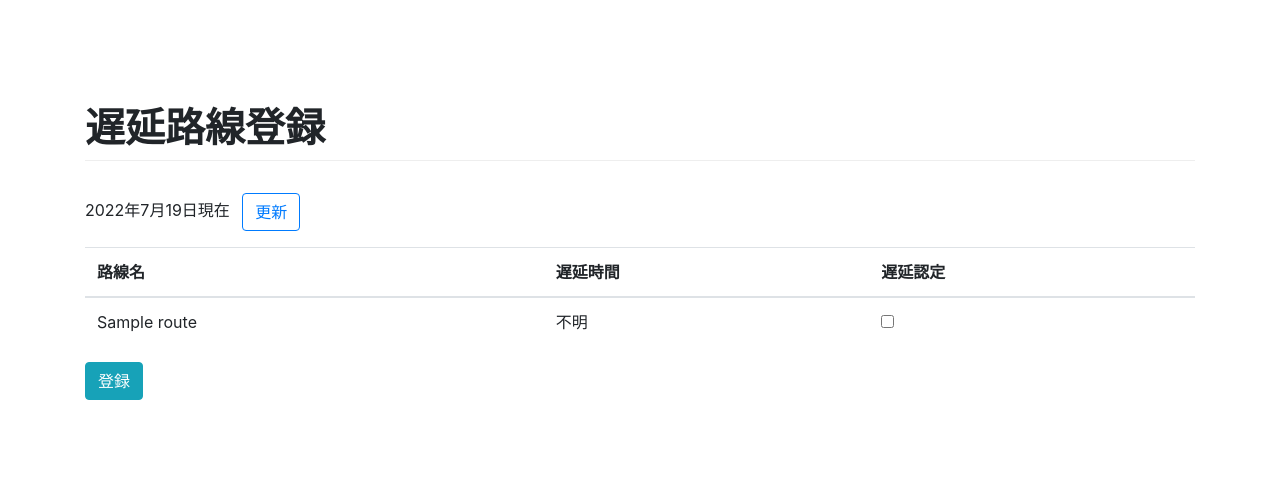
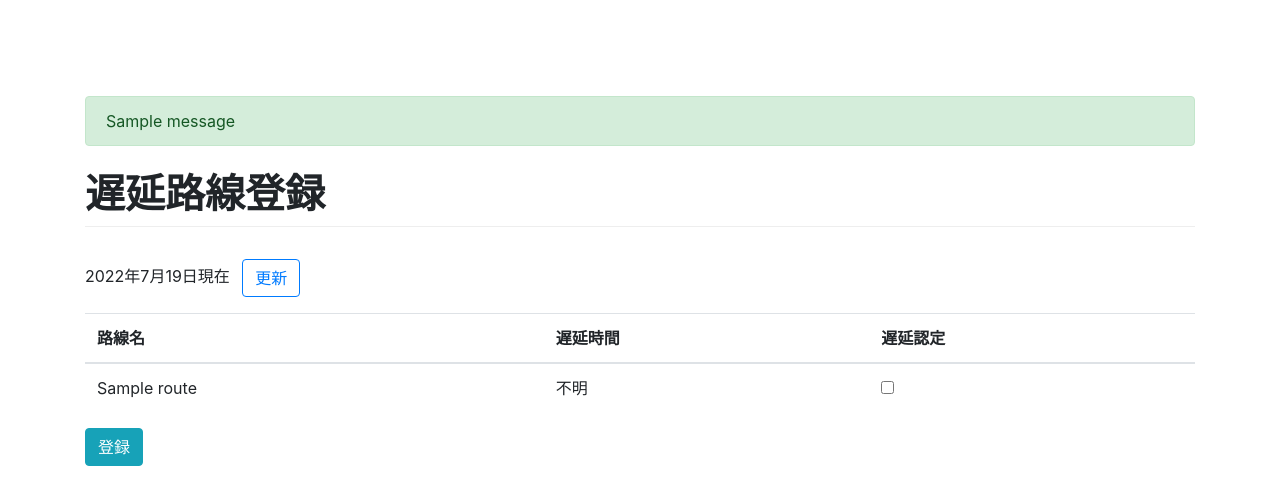
Before and after one commit to haku-noir/late-investigation, a Django app: page /delay/register/ in a window 1280 px wide. Shown: the part 103-602 px from the top of the page. Run offline with Django 4.2, Linux system fonts and the light colour scheme; a user stored in the database is signed in; tables that the repository leaves empty hold one stand-in row (values such as "Sample post"); one stand-in notice (Sample message) is shown; parts of the project's set-up code (start-up, migrations or seed data) failed here and were passed over; some libraries are stand-ins or nearby versions.

Commit message:
add: warning message

```diff
--- a/app/late_investigation/templates/layout.html
+++ b/app/late_investigation/templates/layout.html
@@ -80,6 +80,13 @@
       <div class="page-header" id="banner">
         <div class="row mt-5">
           <div class="col-12">
+            {% for message in messages %}
+            <div {% if message.tags %}class="{{ message.tags }}"{% endif %}>
+              {{ message }}
+            </div>
+            {% endfor %}
+          </div>
+          <div class="col-12">
             {% block banner %}{% endblock %}
           </div>
         </div>
@@ -87,7 +94,6 @@
       <div class="row">
         <div class="col-lg-12">
           <div class="bs-component">
-            {% if Message is not None %}<h2>{{ Message }}</h2>{% endif %}
             {% block content %}{% endblock %}
           </div>
         </div>
--- a/app/late_investigation/views.py
+++ b/app/late_investigation/views.py
@@ -3,6 +3,7 @@ import datetime
 import numbers
 from unicodedata import name
 from django.shortcuts import render, redirect
+from django.contrib import messages
 from django.views.generic import TemplateView
 from django.contrib.auth.mixins import LoginRequiredMixin
 from .forms import CustomUserForm, CustomUserEditForm, RouteForm, RouteInlineFormSet, RouteInlineFormSetNotDelete # ユーザーアカウントフォーム
@@ -93,7 +94,7 @@ class UserRegister(TemplateView):
 
         number = int(request.POST["number"])
         if number in CLASS_NUMBERS or number // 100 * 100 not in CLASS_NUMBERS:
-            self.params["Message"] = "正しい学生番号を入力して下さい"
+            messages.add_message(request, messages.WARNING, "正しい学生番号を入力して下さい")
             return render(request, "registration/register.html", context=self.params)
 
         # フォーム入力の有効検証
@@ -126,6 +127,9 @@ class UserEdit(LoginRequiredMixin, TemplateView):
     # Get処理
     def get(self,request):
         user = request.user
+        if user.is_teacher and user.number not in CLASS_NUMBERS:
+            messages.add_message(request, messages.WARNING, "先生は学生番号に担任のクラス番号を入力して下さい")
+
         self.params["user_edit_form"] = CustomUserEditForm(instance=user)
         self.params["route_formset"] = RouteInlineFormSet(instance=user)
         self.params["UserUpdate"] = False
@@ -141,10 +145,10 @@ class UserEdit(LoginRequiredMixin, TemplateView):
         number = int(request.POST["number"])
         if user.is_teacher:
             if number in CLASS_NUMBERS:
-                self.params["Message"] = "先生は学生番号に担任のクラス番号を入力して下さい"
+                messages.add_message(request, messages.WARNING, "先生は学生番号に担任のクラス番号を入力して下さい")
                 return render(request, "user/edit.html", context=self.params)
         elif not user.is_staff and (number in CLASS_NUMBERS or number // 100 * 100 not in CLASS_NUMBERS):
-            self.params["Message"] = "正しい学生番号を入力して下さい"
+            messages.add_message(request, messages.WARNING, "正しい学生番号を入力して下さい")
             return render(request, "user/edit.html", context=self.params)
 
         # フォーム入力の有効検証
@@ -336,7 +340,7 @@ class UserDelayList(LoginRequiredMixin, TemplateView):
             if user.number in CLASS_NUMBERS:
                 return redirect("/user/delay/?class_number="+str(user.number))
             elif not user.is_staff:
-                self.params["Message"] = "先生は学生番号に担任のクラス番号を入力して下さい"
+                messages.add_message(request, messages.WARNING, "正しい学生番号を入力して下さい")
                 return redirect("/user/edit", context=self.params)
 
         self.params["class_numbers"] = CLASS_NUMBERS
@@ -384,7 +388,6 @@ class UserDelayList(LoginRequiredMixin, TemplateView):
             userdelay.is_finished = False
             userdelay.save()
 
-        self.params["userdelays"] = UserDelay.objects.all()
         self.params["UserDelayUpdate"] = True
 
         return render(request,"userdelay/list.html", context=self.params)
```
Also changed, not shown: app/settings.py (+9 -2 lines).
